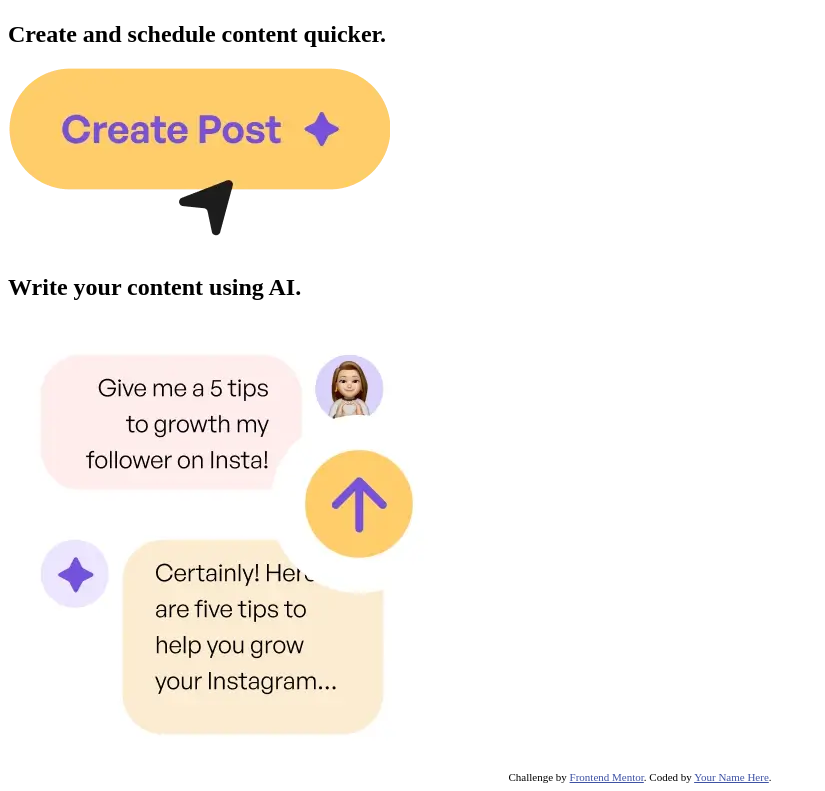
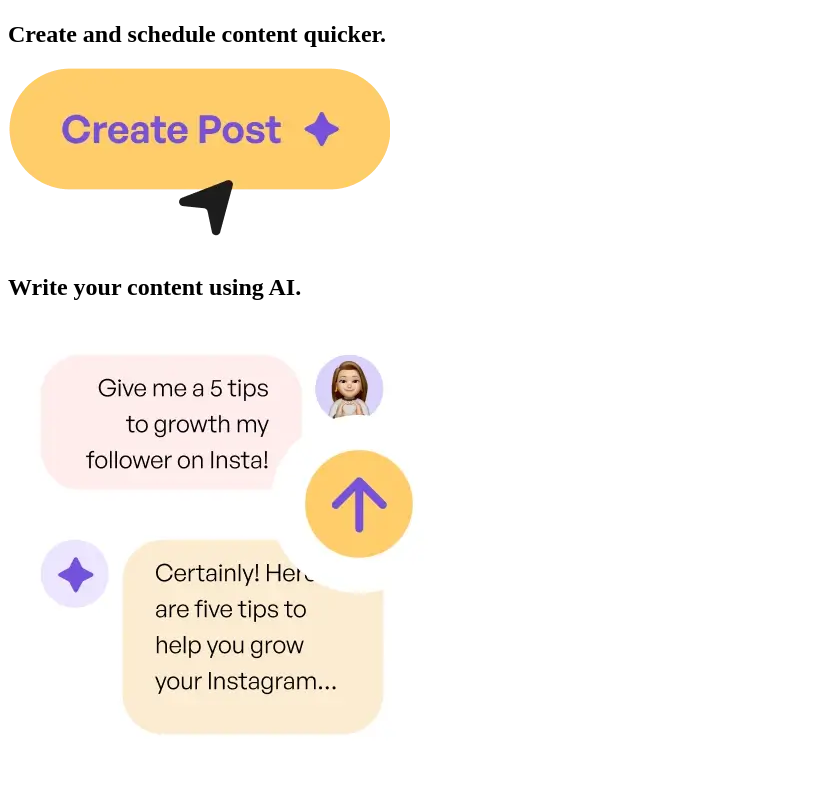
Before and after one commit to heygauravshukla/bento-grid, a plain HTML site: page index.html in a window 1280 px wide. Shown: the part 2191-2982 px from the top of the page, without its empty margins (0-825 px from the left). Drawn offline with Linux system fonts and the light colour scheme.

Commit message:
fix: remove attribution and comments

```diff
--- a/index.html
+++ b/index.html
@@ -3,27 +3,13 @@
   <head>
     <meta charset="UTF-8" />
     <meta name="viewport" content="width=device-width, initial-scale=1.0" />
-    <!-- displays site properly based on user's device -->
-
     <link
       rel="icon"
       type="image/png"
       sizes="32x32"
       href="./assets/images/favicon-32x32.png"
     />
-
     <title>Frontend Mentor | Bento grid</title>
-
-    <!-- Feel free to remove these styles or customise in your own stylesheet 👍 -->
-    <style>
-      .attribution {
-        font-size: 11px;
-        text-align: center;
-      }
-      .attribution a {
-        color: hsl(228, 45%, 44%);
-      }
-    </style>
   </head>
   <body>
     <main>
@@ -98,11 +84,5 @@
         </div>
       </div>
     </main>
-
-    <div class="attribution">
-      Challenge by
-      <a href="https://www.frontendmentor.io?ref=challenge">Frontend Mentor</a>.
-      Coded by <a href="#">Your Name Here</a>.
-    </div>
   </body>
 </html>
```
